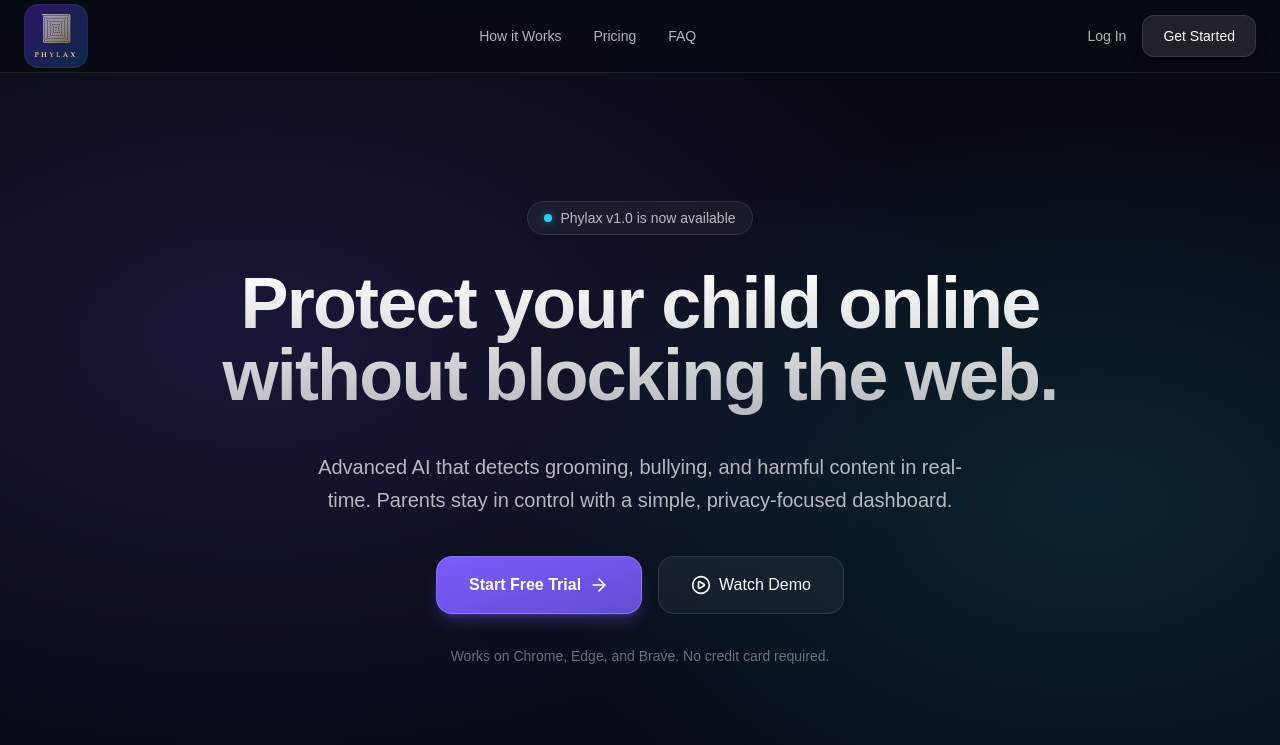
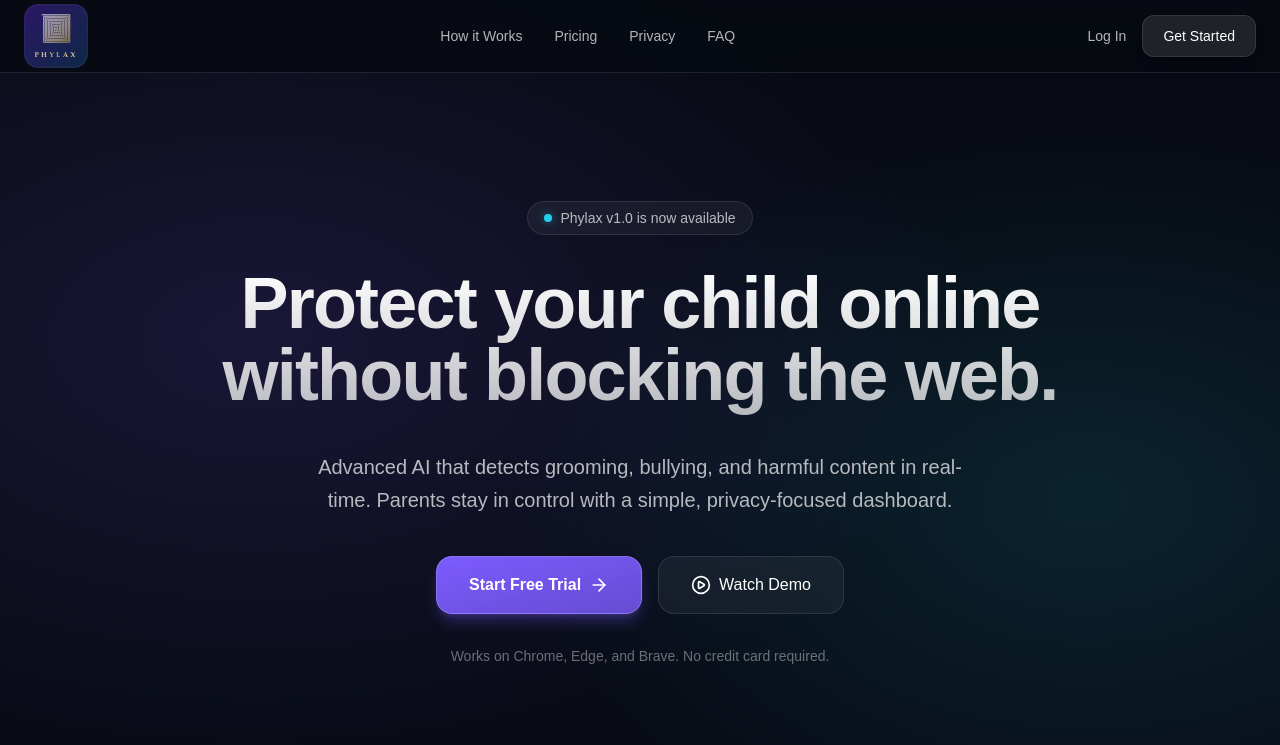
Before and after one commit to kyrispirosv-ux/phylax-landing, a Next.js app: page / in a window 1280 px wide. Shown: the top 745 px of the page. Built offline with nearby package versions, Linux system fonts and the light colour scheme.

Commit message:
Add Privacy link to top navigation

```diff
--- a/app/page.tsx
+++ b/app/page.tsx
@@ -15,6 +15,7 @@ export default function Home() {
           <div className="hidden md:flex items-center gap-8 text-sm font-medium text-white/70">
             <Link href="#how-it-works" className="hover:text-white transition-colors">How it Works</Link>
             <Link href="#pricing" className="hover:text-white transition-colors">Pricing</Link>
+            <Link href="/safety-stance" className="hover:text-white transition-colors">Privacy</Link>
             <Link href="#faq" className="hover:text-white transition-colors">FAQ</Link>
           </div>
 
```
